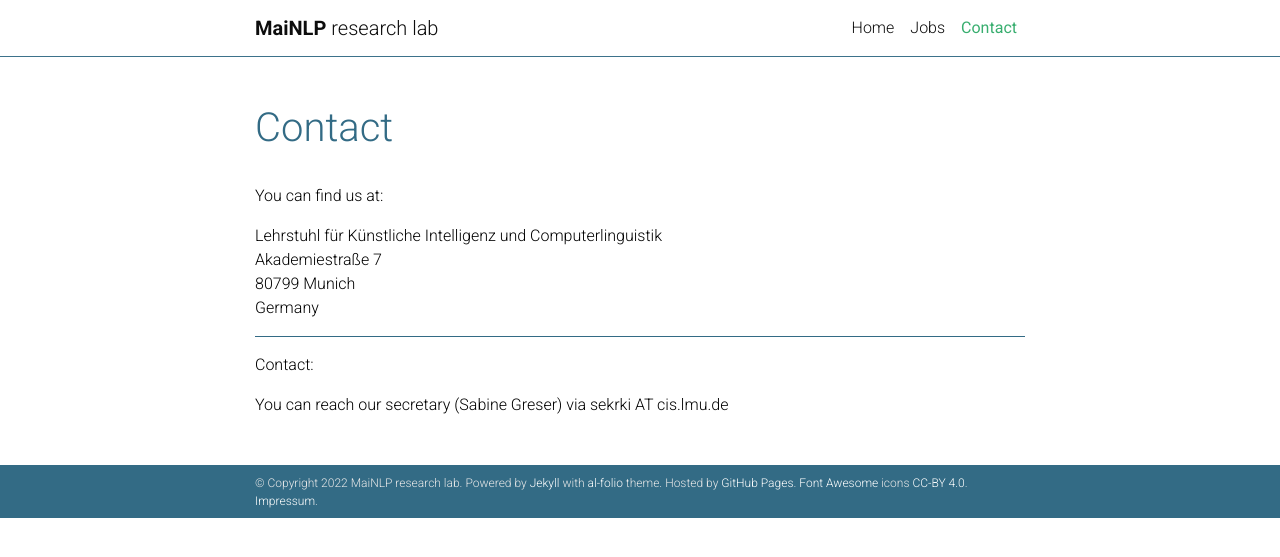
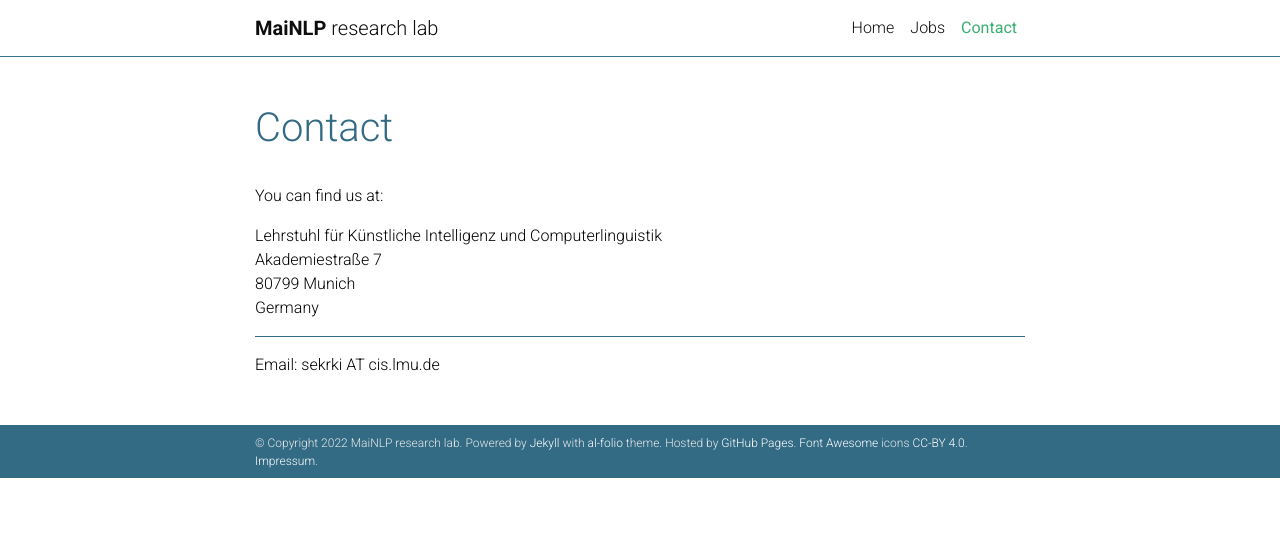
Before and after one commit to mainlp/mainlp.github.io, a Jekyll site: the page built from _pages/contact.md, in a window 1280 px wide. Shown: the top 557 px of the page. Built offline with Jekyll 4.4.1, drawn with Linux system fonts in a browser that asks for light colours; full-size pictures stand in for the smaller copies a plugin makes; comment, search, counter and statistics services are not loaded; a style sheet for code colours, icons or effects is not loaded.

Commit message:
small updates

```diff
--- a/_pages/contact.md
+++ b/_pages/contact.md
@@ -16,6 +16,4 @@ Germany
 
 ---
 
-Contact:<br/>
-
-You can reach our secretary (Sabine Greser) via sekrki AT cis.lmu.de
+Email: sekrki AT cis.lmu.de
```
Also changed, not shown: _pages/about.md (+1 -1 lines).
